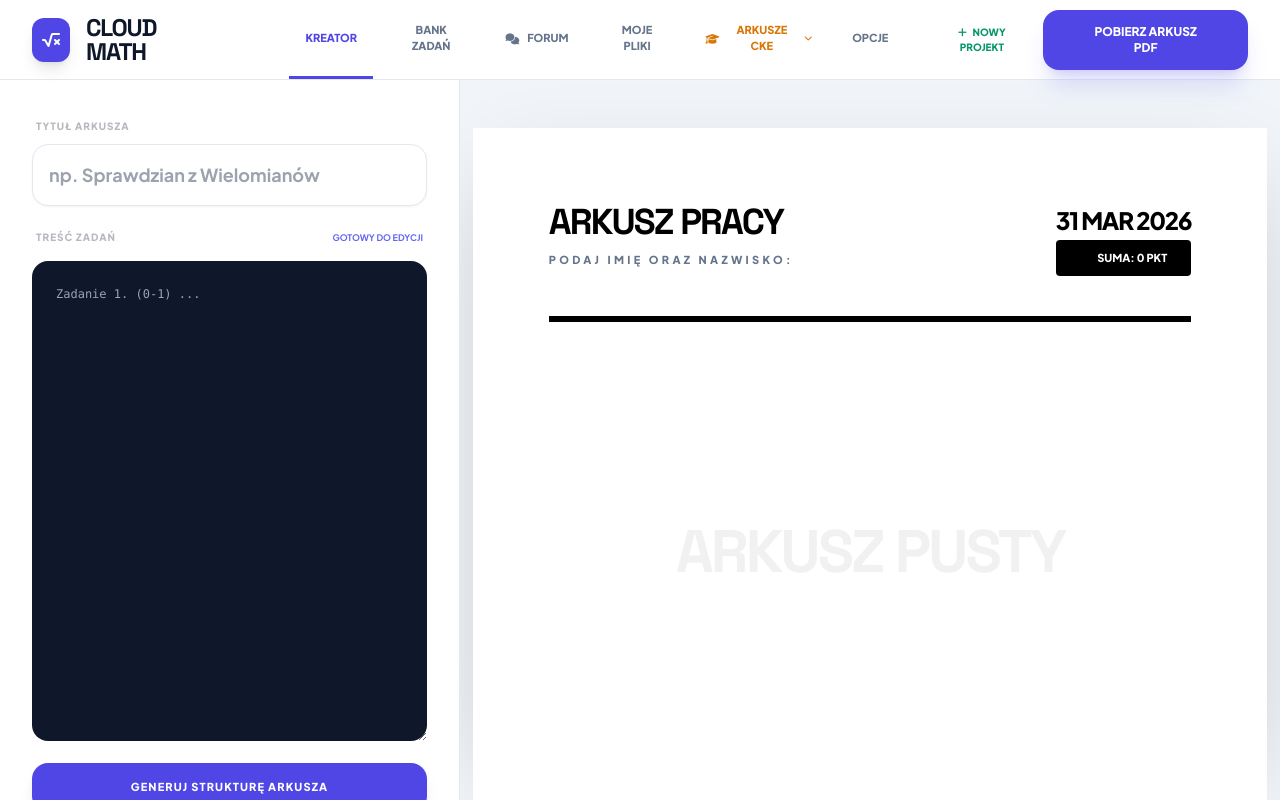
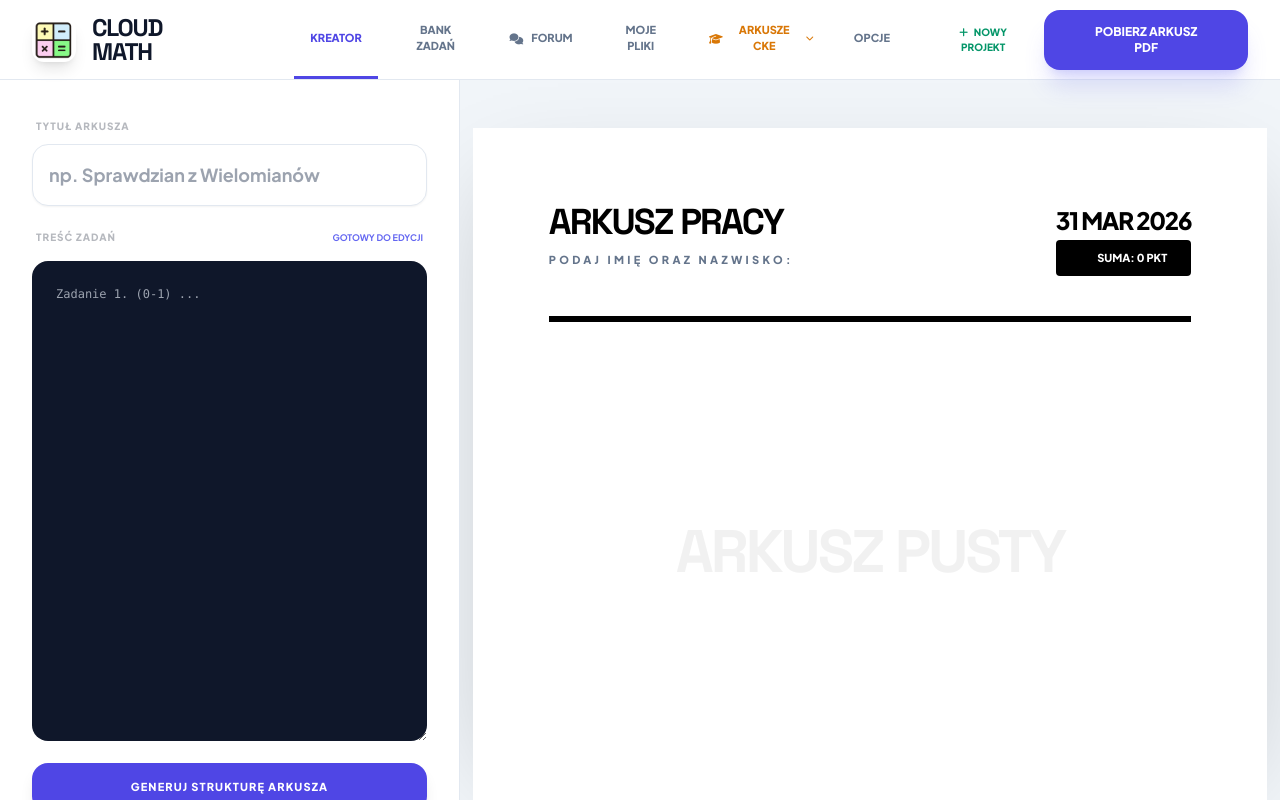
Before and after one commit to Qali0924/CLOUD-MATH, a website: page index.html in a window 1280 px wide. Drawn offline with nearby package versions, Linux system fonts and the light colour scheme.

Commit message:
Update index.html

```diff
--- a/index.html
+++ b/index.html
@@ -346,12 +346,13 @@
     </div>
     <header class="h-20 flex items-center px-8 shrink-0 z-50">
         <div class="flex items-center gap-8 w-full h-full">
-            <div class="flex items-center gap-4">
-                <div class="bg-indigo-600 p-2.5 rounded-xl text-white shadow-lg"><i class="fas fa-square-root-variable"></i></div>
-                <div>
-                    <h1 class="brand-font font-bold text-2xl leading-none uppercase tracking-tighter">CLOUD MATH</h1>
-                </div>
-            </div>
+<div class="flex items-center gap-4">
+    <img src="logo.png" alt="Logo" class="w-11 h-11 rounded-xl shadow-lg object-cover">
+
+    <div>
+        <h1 class="brand-font font-bold text-2xl leading-none uppercase tracking-tighter">CLOUD MATH</h1>
+    </div>
+</div>
 
             <nav class="flex gap-2 ml-10 h-full">
                 <button onclick="switchTab('edit')" id="btn-edit" class="nav-btn active">Kreator</button>
```
